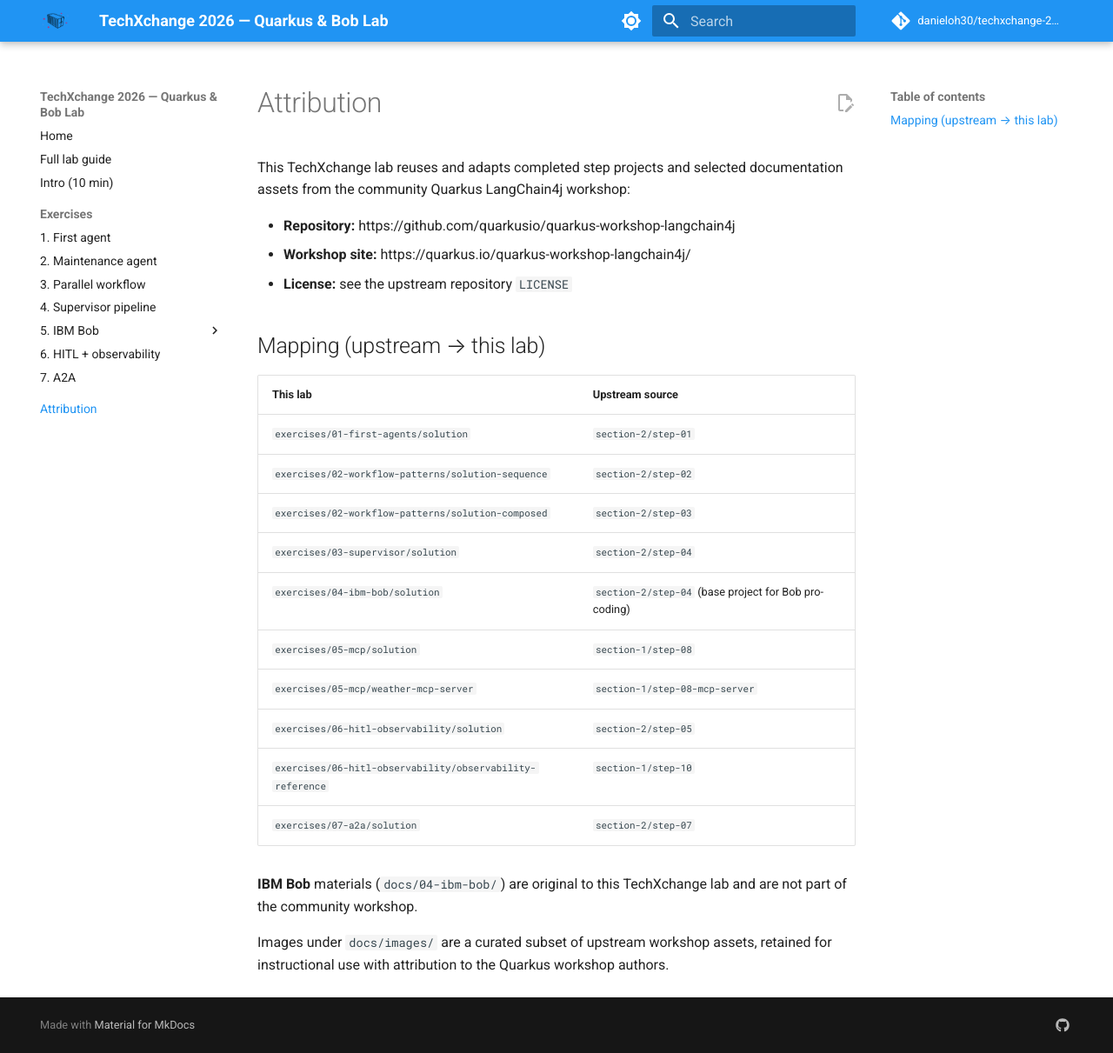
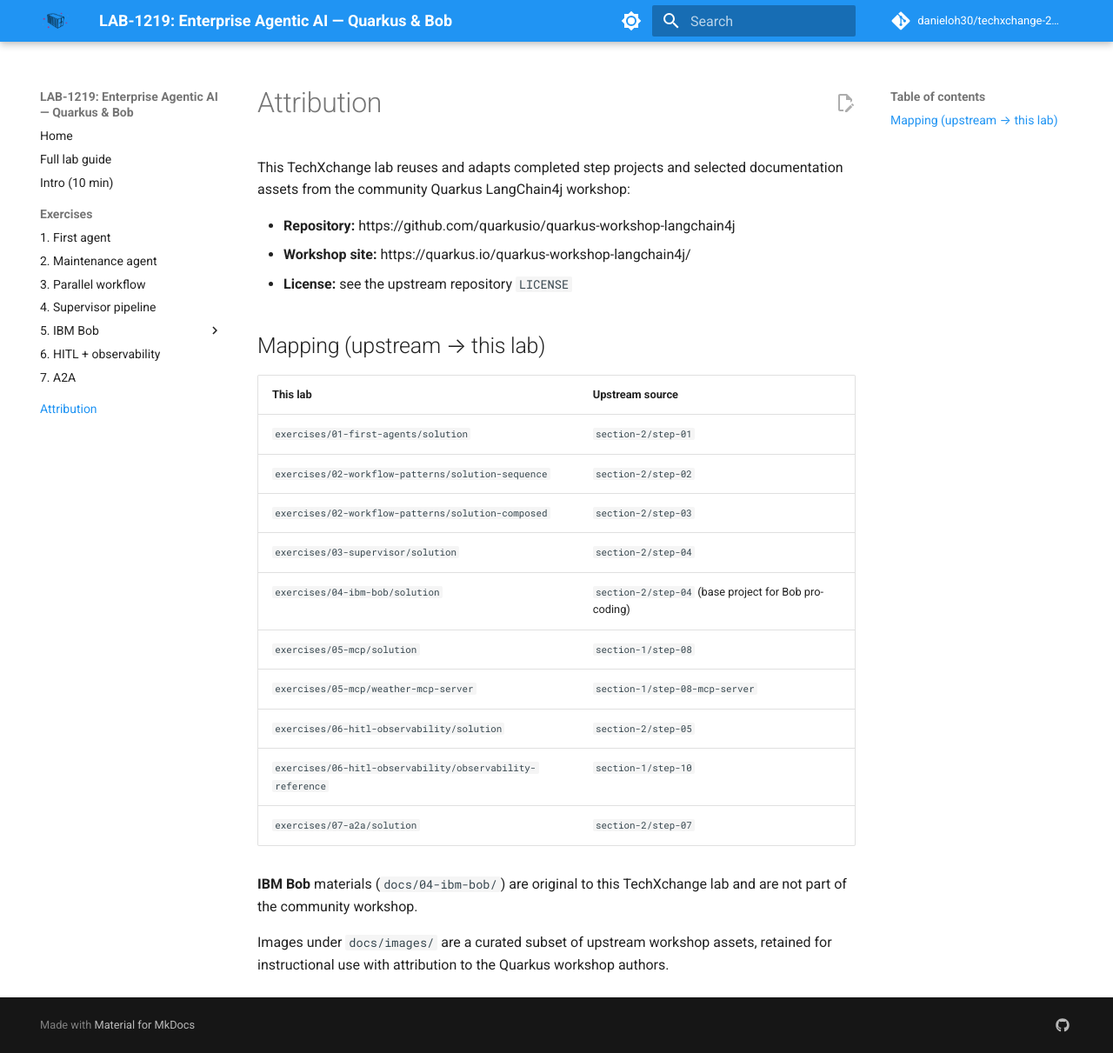
Before and after one commit to danieloh30/techxchange-2026-quarkus-bob-lab, an MkDocs documentation site: the page built from docs/ATTRIBUTION.md, in a window 1280 px wide and 1211 px high. Shown: the whole window at 87% size. Built offline with MkDocs 1.6.1 and Material for MkDocs 9.7.7, drawn with Linux system fonts in a browser that asks for light colours; comment, search, counter and statistics services are not loaded.

Commit message:
docs: update site_name to LAB-1219: Enterprise Agentic AI — Quarkus & Bob

```diff
--- a/mkdocs.yml
+++ b/mkdocs.yml
@@ -1,4 +1,4 @@
-site_name: TechXchange 2026 — Quarkus & Bob Lab
+site_name: "LAB-1219: Enterprise Agentic AI — Quarkus & Bob"
 site_description: LAB-1219 - Building Enterprise-Grade Agentic AI Systems with IBM Quarkus and Bob
 site_author: IBM TechXchange Lab
 site_url: https://danieloh30.github.io/techxchange-2026-quarkus-bob-lab/
```
